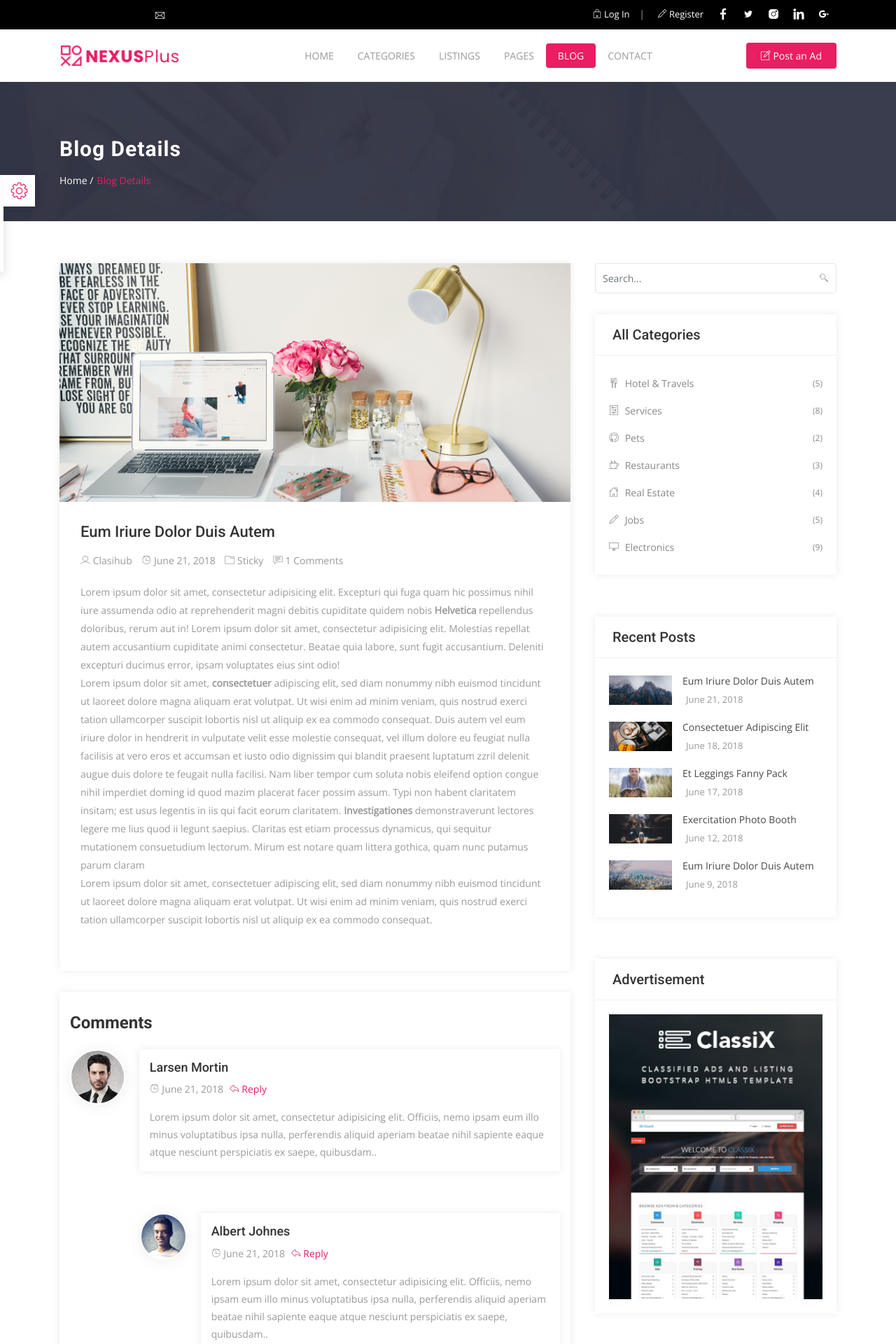
After one commit to muhammadaminusmonov/nexus-plus, a Django app: template scr/templates/single-post.html in a window 1280 px wide. The commit adds this page. Shown: the top 1920 px of the page at 70% size. Run offline with Django 5.2, Linux system fonts and the light colour scheme; the template is opened without the code that fills it, so the values that code supplies are empty; some libraries are stand-ins or nearby versions; some web fonts are replaced.

```diff
--- a/scr/blog/urls.py
+++ b/scr/blog/urls.py
@@ -1,6 +1,7 @@
 from django.urls import path
-from .views import blogs
+from .views import blogs, blog_detail
 
 urlpatterns = [
     path('', blogs, name='blogs'),
+    path('<int:pk>/<slug:slug>', blog_detail, name='blog_detail')
 ]
--- /dev/null
+++ b/scr/category/urls.py
@@ -0,0 +1,6 @@
+from django.urls import path
+from .views import category_form
+
+urlpatterns = [
+    path('', category_form, name='category_form'),
+]
--- a/scr/nexus/urls.py
+++ b/scr/nexus/urls.py
@@ -20,6 +20,7 @@ from django.conf import settings
 from django.conf.urls.static import static
 
 urlpatterns = [
+    path('category/', include('category.urls')),
     path('admin/', admin.site.urls),
     path('', include('main.urls')),
     path("products/", include("product.urls")),
--- a/scr/templates/blogs.html
+++ b/scr/templates/blogs.html
@@ -75,7 +75,7 @@
 
                             {% if page_obj.has_next %}
                                 {% for i in page_obj.paginator.page_range %}
-                                    {% if i > page_obj.number and i <= page_obj.number|add:"2" %}
+                                    {% if i > page_obj.number and i <= page_obj.number|add:"2 " %}
                                         <li class="page-item">
                                             <a class="page-link" href="?page={{ i }}">{{ i }}</a>
                                         </li>
--- a/scr/templates/products.html
+++ b/scr/templates/products.html
@@ -1,5 +1,5 @@
 {% extends "base.html" %}
-{% load static %}
+<!--{% load static %}-->
 {% block banner %}
 
 <div id="hero-area">
--- /dev/null
+++ b/scr/templates/single-post.html
@@ -0,0 +1,550 @@
+<!DOCTYPE html>
+<html lang="en">
+
+<head>
+
+<meta charset="utf-8">
+<meta name="viewport" content="width=device-width, initial-scale=1, shrink-to-fit=no">
+<title>NexusPlus - Classified Ads and Listing Template</title>
+
+<link rel="stylesheet" type="text/css" href="assets/css/bootstrap.min.css">
+
+<link rel="stylesheet" type="text/css" href="assets/fonts/line-icons.css">
+
+<link rel="stylesheet" type="text/css" href="assets/css/slicknav.css">
+
+<link rel="stylesheet" type="text/css" href="assets/css/color-switcher.css">
+
+<link rel="stylesheet" type="text/css" href="assets/css/animate.css">
+
+<link rel="stylesheet" type="text/css" href="assets/css/owl.carousel.css">
+
+<link rel="stylesheet" type="text/css" href="assets/css/main.css">
+
+<link rel="stylesheet" type="text/css" href="assets/css/responsive.css">
+</head>
+<body>
+
+<header id="header-wrap">
+
+<div class="top-bar">
+<div class="container">
+<div class="row">
+<div class="col-lg-7 col-md-5 col-xs-12">
+
+<ul class="list-inline">
+<li><i class="lni-phone"></i> +0123 456 789</li>
+<li><i class="lni-envelope"></i> <a href="http://preview.uideck.com/cdn-cgi/l/email-protection" class="__cf_email__" data-cfemail="55262025253a2721153238343c397b363a38">[email&#160;protected]</a></li>
+</ul>
+
+</div>
+<div class="col-lg-5 col-md-7 col-xs-12">
+<div class="roof-social float-right">
+<a class="facebook" href="#"><i class="lni-facebook-filled"></i></a>
+<a class="twitter" href="#"><i class="lni-twitter-filled"></i></a>
+<a class="instagram" href="#"><i class="lni-instagram-filled"></i></a>
+<a class="linkedin" href="#"><i class="lni-linkedin-fill"></i></a>
+<a class="google" href="#"><i class="lni-google-plus"></i></a>
+</div>
+<div class="header-top-right float-right">
+<a href="login.html" class="header-top-button"><i class="lni-lock"></i> Log In</a> |
+<a href="register.html" class="header-top-button"><i class="lni-pencil"></i> Register</a>
+</div>
+</div>
+</div>
+</div>
+</div>
+
+
+<nav class="navbar navbar-expand-lg bg-white fixed-top scrolling-navbar">
+<div class="container">
+
+<div class="navbar-header">
+<button class="navbar-toggler" type="button" data-toggle="collapse" data-target="#main-navbar" aria-controls="main-navbar" aria-expanded="false" aria-label="Toggle navigation">
+<span class="navbar-toggler-icon"></span>
+<span class="lni-menu"></span>
+<span class="lni-menu"></span>
+<span class="lni-menu"></span>
+</button>
+<a href="index-2.html" class="navbar-brand"><img src="assets/img/logo.png" alt=""></a>
+</div>
+<div class="collapse navbar-collapse" id="main-navbar">
+<ul class="navbar-nav mr-auto w-100 justify-content-center">
+<li class="nav-item dropdown">
+<a class="nav-link dropdown-toggle" href="#" data-toggle="dropdown" aria-haspopup="true" aria-expanded="false">
+Home
+</a>
+<div class="dropdown-menu">
+<a class="dropdown-item" href="index-2.html">Home 1</a>
+<a class="dropdown-item" href="index-3.html">Home 2</a>
+</div>
+</li>
+<li class="nav-item">
+<a class="nav-link" href="category.html">
+Categories
+</a>
+</li>
+<li class="nav-item dropdown">
+<a class="nav-link dropdown-toggle" href="#" data-toggle="dropdown" aria-haspopup="true" aria-expanded="false">
+Listings
+</a>
+<div class="dropdown-menu">
+<a class="dropdown-item" href="adlistinggrid.html">Ad Grid</a>
+<a class="dropdown-item" href="adlistinglist.html">Ad Listing</a>
+<a class="dropdown-item" href="ads-details.html">Listing Detail</a>
+</div>
+</li>
+<li class="nav-item dropdown">
+<a class="nav-link dropdown-toggle" href="#" data-toggle="dropdown" aria-haspopup="true" aria-expanded="false">
+Pages
+</a>
+<div class="dropdown-menu">
+<a class="dropdown-item" href="about.html">About Us</a>
+<a class="dropdown-item" href="services.html">Services</a>
+<a class="dropdown-item" href="ads-details.html">Ads Details</a>
+<a class="dropdown-item" href="post-ads.html">Ads Post</a>
+<a class="dropdown-item" href="pricing.html">Packages</a>
+<a class="dropdown-item" href="testimonial.html">Testimonial</a>
+<a class="dropdown-item" href="faq.html">FAQ</a>
+<a class="dropdown-item" href="404.html">404</a>
+</div>
+</li>
+<li class="nav-item dropdown active">
+<a class="nav-link dropdown-toggle" href="#" data-toggle="dropdown" aria-haspopup="true" aria-expanded="false">
+Blog
+</a>
+<div class="dropdown-menu">
+<a class="dropdown-item" href="blog.html">Blog - Right Sidebar</a>
+<a class="dropdown-item" href="blog-left-sidebar.html">Blog - Left Sidebar</a>
+<a class="dropdown-item" href="blog-grid-full-width.html"> Blog full width </a>
+<a class="dropdown-item active" href="single-post.html">Blog Details</a>
+</div>
+</li>
+<li class="nav-item">
+<a class="nav-link" href="contact.html">
+Contact
+</a>
+</li>
+</ul>
+<div class="post-btn">
+<a class="btn btn-common" href="post-ads.html"><i class="lni-pencil-alt"></i> Post an Ad</a>
+</div>
+</div>
+</div>
+
+<ul class="mobile-menu">
+<li>
+<a href="#">
+Home
+</a>
+<ul class="dropdown">
+<li><a href="index-2.html">Home 1</a></li>
+<li><a href="index-3.html">Home 2</a></li>
+</ul>
+</li>
+<li>
+<a href="category.html">Categories</a>
+</li>
+<li>
+<a href="#">
+Listings
+</a>
+<ul class="dropdown">
+<li><a href="adlistinggrid.html">Ad Grid</a></li>
+<li><a href="adlistinglist.html">Ad Listing</a></li>
+<li><a href="ads-details.html">Listing Detail</a></li>
+</ul>
+</li>
+<li>
+<a href="#">Pages</a>
+<ul class="dropdown">
+<li><a href="about.html">About Us</a></li>
+<li><a href="services.html">Services</a></li>
+<li><a href="ads-details.html">Ads Details</a></li>
+<li><a href="post-ads.html">Ads Post</a></li>
+<li><a href="pricing.html">Packages</a></li>
+<li><a href="testimonial.html">Testimonial</a></li>
+<li><a href="faq.html">FAQ</a></li>
+<li><a href="404.html">404</a></li>
+</ul>
+</li>
+<li>
+<a class="active" href="#">Blog</a>
+<ul class="dropdown">
+<li><a href="blog.html">Blog - Right Sidebar</a></li>
+<li><a href="blog-left-sidebar.html">Blog - Left Sidebar</a></li>
+ <li><a href="blog-grid-full-width.html"> Blog full width </a></li>
+<li><a class="active" href="single-post.html">Blog Details</a></li>
+</ul>
+</li>
+<li>
+<a href="contact.html">Contact Us</a>
+</li>
+</ul>
+
+</nav>
+
+</header>
+
+
+<div class="page-header" style="background: url(assets/img/banner1.jpg);">
+<div class="container">
+<div class="row">
+<div class="col-md-12">
+<div class="breadcrumb-wrapper">
+<h2 class="product-title">Blog Details</h2>
+<ol class="breadcrumb">
+<li><a href="#">Home /</a></li>
+<li class="current">Blog Details</li>
+</ol>
+</div>
+</div>
+</div>
+</div>
+</div>
+
+
+<div id="content" class="section-padding">
+<div class="container">
+<div class="row">
+<div class="col-lg-8 col-md-12 col-xs-12">
+
+<div class="blog-post single-post">
+
+<div class="post-thumb">
+<a href="#"><img class="img-fluid" src="assets/img/blog/blog1.jpg" alt=""></a>
+<div class="hover-wrap">
+</div>
+</div>
+
+
+<div class="post-content">
+<h2 class="post-title"><a href="single-post.html">Eum Iriure Dolor Duis Autem</a></h2>
+<div class="meta">
+<span class="meta-part"><a href="#"><i class="lni-user"></i> Clasihub</a></span>
+<span class="meta-part"><a href="#"><i class="lni-alarm-clock"></i> June 21, 2018</a></span>
+<span class="meta-part"><a href="#"><i class="lni-folder"></i> Sticky</a></span>
+<span class="meta-part"><a href="#"><i class="lni-comments-alt"></i> 1 Comments</a></span>
+</div>
+<div class="entry-summary">
+<p>Lorem ipsum dolor sit amet, consectetur adipisicing elit. Excepturi qui fuga quam hic possimus nihil iure assumenda odio at reprehenderit magni debitis cupiditate quidem nobis <strong>Helvetica</strong> repellendus doloribus, rerum aut in! Lorem ipsum dolor sit amet, consectetur adipisicing elit. Molestias repellat autem accusantium cupiditate animi consectetur. Beatae quia labore, sunt fugit accusantium. Deleniti excepturi ducimus error, ipsam voluptates eius sint odio!</p>
+<p>Lorem ipsum dolor sit amet, <strong>consectetuer</strong> adipiscing elit, sed diam nonummy nibh euismod tincidunt ut laoreet dolore magna aliquam erat volutpat. Ut wisi enim ad minim veniam, quis nostrud exerci tation ullamcorper suscipit lobortis nisl ut aliquip ex ea commodo consequat. Duis autem vel eum iriure dolor in hendrerit in vulputate velit esse molestie consequat, vel illum dolore eu feugiat nulla facilisis at vero eros et accumsan et iusto odio dignissim qui blandit praesent luptatum zzril delenit augue duis dolore te feugait nulla facilisi. Nam liber tempor cum soluta nobis eleifend option congue nihil imperdiet doming id quod mazim placerat facer possim assum. Typi non habent claritatem insitam; est usus legentis in iis qui facit eorum claritatem. <strong>Investigationes</strong> demonstraverunt lectores legere me lius quod ii legunt saepius. Claritas est etiam processus dynamicus, qui sequitur mutationem consuetudium lectorum. Mirum est notare quam littera gothica, quam nunc putamus parum claram</p>
+<p>Lorem ipsum dolor sit amet, consectetuer adipiscing elit, sed diam nonummy nibh euismod tincidunt ut laoreet dolore magna aliquam erat volutpat. Ut wisi enim ad minim veniam, quis nostrud exerci tation ullamcorper suscipit lobortis nisl ut aliquip ex ea commodo consequat.</p>
+</div>
+</div>
+
+</div>
+
+
+<div id="comments">
+<div class="comment-box">
+<h3>Comments</h3>
+<ol class="comments-list">
+<li>
+<div class="media">
+<div class="thumb-left">
+<a href="#">
+<img class="img-fluid" src="assets/img/blog/user1.jpg" alt="">
+</a>
+</div>
+<div class="info-body">
+<div class="media-heading">
+<h4 class="name">Larsen Mortin</h4>
+<span class="comment-date"><i class="lni-alarm-clock"></i> June 21, 2018</span>
+<a href="#" class="reply-link"><i class="lni-reply"></i> Reply</a>
+</div>
+<p>Lorem ipsum dolor sit amet, consectetur adipisicing elit. Officiis, nemo ipsam eum illo minus voluptatibus ipsa nulla, perferendis aliquid aperiam beatae nihil sapiente eaque atque nesciunt perspiciatis ex saepe, quibusdam..</p>
+</div>
+</div>
+<ul>
+<li>
+<div class="media">
+<div class="thumb-left">
+<a href="#">
+<img class="img-fluid" src="assets/img/blog/user2.jpg" alt="">
+</a>
+</div>
+<div class="info-body">
+<div class="media-heading">
+<h4 class="name">Albert Johnes</h4>
+<span class="comment-date"><i class="lni-alarm-clock"></i> June 21, 2018</span>
+<a href="#" class="reply-link"><i class="lni-reply"></i> Reply</a>
+</div>
+<p>Lorem ipsum dolor sit amet, consectetur adipisicing elit. Officiis, nemo ipsam eum illo minus voluptatibus ipsa nulla, perferendis aliquid aperiam beatae nihil sapiente eaque atque nesciunt perspiciatis ex saepe, quibusdam..</p>
+</div>
+</div>
+</li>
+</ul>
+</li>
+<li>
+<div class="media">
+<div class="thumb-left">
+<a href="#">
+<img class="img-fluid" src="assets/img/blog/user3.jpg" alt="">
+</a>
+</div>
+<div class="info-body">
+<div class="media-heading">
+<h4 class="name">Steven Hawkins</h4>
+<span class="comment-date"><i class="lni-alarm-clock"></i> June 21, 2018</span>
+<a href="#" class="reply-link"><i class="lni-reply"></i> Reply</a>
+</div>
+<p>Lorem ipsum dolor sit amet, consectetur adipisicing elit. Officiis, nemo ipsam eum illo minus voluptatibus ipsa nulla, perferendis aliquid aperiam beatae nihil sapiente eaque atque nesciunt perspiciatis ex saepe, quibusdam..</p>
+</div>
+</div>
+</li>
+</ol>
+
+<div id="respond">
+<h2 class="respond-title">Leave A Comment</h2>
+<form action="#">
+<div class="row">
+<div class="col-lg-6 col-md-6 col-xs-12">
+<div class="form-group">
+<input id="author" class="form-control" name="author" type="text" value="" size="30" placeholder="Your Name">
+</div>
+ </div>
+<div class="col-lg-6 col-md-6 col-xs-12">
+<div class="form-group">
+<input id="email" class="form-control" name="author" type="text" value="" size="30" placeholder="Your E-Mail">
+</div>
+</div>
+</div>
+<div class="row">
+<div class="col-lg-12 col-md-12col-xs-12">
+<div class="form-group">
+<textarea id="comment" class="form-control" name="comment" cols="45" rows="8" placeholder="Massage..."></textarea>
+</div>
+<button type="submit" id="submit" class="btn btn-common">Post Comment</button>
+</div>
+</div>
+</form>
+</div>
+
+</div>
+</div>
+
+</div>
+
+<aside id="sidebar" class="col-lg-4 col-md-12 col-xs-12 right-sidebar">
+
+<div class="widget_search">
+<form id="search-form">
+<input type="search" class="form-control" autocomplete="off" name="s" placeholder="Search..." id="search-input" value="">
+<button type="submit" id="search-submit" class="search-btn"><i class="lni-search"></i></button>
+</form>
+</div>
+
+<div class="widget categories">
+<h4 class="widget-title">All Categories</h4>
+<ul class="categories-list">
+<li>
+<a href="#">
+<i class="lni-dinner"></i>
+Hotel & Travels <span class="category-counter">(5)</span>
+</a>
+</li>
+<li>
+<a href="#">
+<i class="lni-control-panel"></i>
+Services <span class="category-counter">(8)</span>
+</a>
+</li>
+<li>
+<a href="#">
+<i class="lni-github"></i>
+Pets <span class="category-counter">(2)</span>
+</a>
+</li>
+<li>
+<a href="#">
+<i class="lni-coffee-cup"></i>
+Restaurants <span class="category-counter">(3)</span>
+</a>
+</li>
+<li>
+<a href="#">
+<i class="lni-home"></i>
+Real Estate <span class="category-counter">(4)</span>
+</a>
+</li>
+<li>
+<a href="#">
+<i class="lni-pencil"></i>
+Jobs <span class="category-counter">(5)</span>
+</a>
+</li>
+<li>
+<a href="#">
+<i class="lni-display"></i>
+Electronics <span class="category-counter">(9)</span>
+</a>
+</li>
+</ul>
+</div>
+
+<div class="widget widget-popular-posts">
+<h4 class="widget-title">Recent Posts</h4>
+<ul class="posts-list">
+<li>
+<div class="widget-thumb">
+<a href="#"><img src="assets/img/blog/thumb1.jpg" alt="" /></a>
+</div>
+<div class="widget-content">
+<a href="#">Eum Iriure Dolor Duis Autem</a>
+<span><i class="icon-calendar"></i>June 21, 2018</span>
+</div>
+<div class="clearfix"></div>
+</li>
+<li>
+<div class="widget-thumb">
+<a href="#"><img src="assets/img/blog/thumb2.jpg" alt="" /></a>
+ </div>
+<div class="widget-content">
+<a href="#">Consectetuer Adipiscing Elit</a>
+<span><i class="icon-calendar"></i>June 18, 2018</span>
+</div>
+<div class="clearfix"></div>
+</li>
+<li>
+<div class="widget-thumb">
+<a href="#"><img src="assets/img/blog/thumb3.jpg" alt="" /></a>
+</div>
+<div class="widget-content">
+<a href="#">Et Leggings Fanny Pack</a>
+<span><i class="icon-calendar"></i>June 17, 2018</span>
+</div>
+<div class="clearfix"></div>
+</li>
+<li>
+<div class="widget-thumb">
+<a href="#"><img src="assets/img/blog/thumb4.jpg" alt="" /></a>
+</div>
+<div class="widget-content">
+<a href="#">Exercitation Photo Booth</a>
+<span><i class="icon-calendar"></i>June 12, 2018</span>
+</div>
+<div class="clearfix"></div>
+</li>
+<li>
+<div class="widget-thumb">
+<a href="#"><img src="assets/img/blog/thumb5.jpg" alt="" /></a>
+</div>
+<div class="widget-content">
+<a href="#">Eum Iriure Dolor Duis Autem</a>
+<span><i class="icon-calendar"></i>June 9, 2018</span>
+</div>
+<div class="clearfix"></div>
+</li>
+</ul>
+</div>
+<div class="widget">
+<h4 class="widget-title">Advertisement</h4>
+<div class="add-box">
+<img src="assets/img/img1.jpg" alt="">
+</div>
+</div>
+</aside>
+
+</div>
+</div>
+</div>
+
+
+<footer>
+
+<section class="footer-Content">
+<div class="container">
+<div class="row">
+<div class="col-lg-4 col-md-4 col-xs-6 col-mb-12">
+<div class="widget">
+<div class="footer-logo"><img src="assets/img/logo.png" alt=""></div>
+<div class="textwidget">
+<p>Nemo enim ipsam voluptatem quia voluptas sit aspernatur aut odit aut fugit, sed quia consequuntur magni dolores eos qui ratione voluptatem sequi nesciunt consectetur, adipisci velit.</p>
+</div>
+<ul class="mt-3 footer-social">
+<li><a class="facebook" href="#"><i class="lni-facebook-filled"></i></a></li>
+<li><a class="twitter" href="#"><i class="lni-twitter-filled"></i></a></li>
+<li><a class="linkedin" href="#"><i class="lni-linkedin-fill"></i></a></li>
+<li><a class="google-plus" href="#"><i class="lni-google-plus"></i></a></li>
+</ul>
+</div>
+</div>
+<div class="col-lg-4 col-md-4 col-xs-6 col-mb-12">
+<div class="widget">
+<h3 class="block-title">Quick Link</h3>
+<ul class="menu">
+<li><a href="#">- About Us</a></li>
+<li><a href="#">- Blog</a></li>
+<li><a href="#">- Events</a></li>
+<li><a href="#">- Shop</a></li>
+<li><a href="#">- FAQ's</a></li>
+<li><a href="#">- About Us</a></li>
+<li><a href="#">- Blog</a></li>
+<li><a href="#">- Events</a></li>
+<li><a href="#">- Shop</a></li>
+<li><a href="#">- FAQ's</a></li>
+</ul>
+</div>
+</div>
+<div class="col-lg-4 col-md-4 col-xs-6 col-mb-12">
+<div class="widget">
+<h3 class="block-title">Contact Info</h3>
+<ul class="contact-footer">
+<li>
+<strong><i class="lni-phone"></i></strong><span>+1 555 444 66647 <br> +1 555 444 66647</span>
+</li>
+<li>
+<strong><i class="lni-envelope"></i></strong><span><a href="http://preview.uideck.com/cdn-cgi/l/email-protection" class="__cf_email__" data-cfemail="21424e4f55404255614c40484d0f424e4c">[email&#160;protected]</a> <br> <a href="http://preview.uideck.com/cdn-cgi/l/email-protection" class="__cf_email__" data-cfemail="daa9afaaaab5a8ae9ab7bbb3b6f4b9b5b7">[email&#160;protected]</a></span>
+</li>
+<li>
+<strong><i class="lni-map-marker"></i></strong><span><a href="#">9870 St Vincent Place, Glasgow, DC 45 <br>Fr 45</a></span>
+</li>
+</ul>
+</div>
+</div>
+</div>
+</div>
+</section>
+
+
+<div id="copyright">
+<div class="container">
+<div class="row">
+<div class="col-md-12">
+<div class="site-info text-center">
+<p><a href="https://templatespoint.net/" rel="nofollow">Templates Point</a></p>
+</div>
+</div>
+</div>
+</div>
+</div>
+
+</footer>
+
+
+<a href="#" class="back-to-top">
+<i class="lni-chevron-up"></i>
+</a>
+
+<script data-cfasync="false" src="../../cdn-cgi/scripts/5c5dd728/cloudflare-static/email-decode.min.js"></script><script src="assets/js/jquery-min.js"></script>
+<script src="assets/js/popper.min.js"></script>
+<script src="assets/js/bootstrap.min.js"></script>
+<script src="assets/js/color-switcher.js"></script>
+<script src="assets/js/jquery.counterup.min.js"></script>
+<script src="assets/js/waypoints.min.js"></script>
+<script src="assets/js/wow.js"></script>
+<script src="assets/js/owl.carousel.min.js"></script>
+<script src="assets/js/jquery.slicknav.js"></script>
+<script src="assets/js/main.js"></script>
+<script src="assets/js/form-validator.min.js"></script>
+<script src="assets/js/contact-form-script.min.js"></script>
+<script src="assets/js/summernote.js"></script>
+
+<div id="preloader">
+<div class="loader" id="loader-1"></div>
+</div>
+
+</body>
+
+</html>
```
Also changed, not shown: scr/blog/models.py (+7 -0 lines), scr/blog/views.py (+7 -0 lines), scr/category/forms.py (added, +7 -0 lines), scr/category/views.py (+12 -1 lines), scr/templates/category_form.html (added, +14 -0 lines), scr/blog/migrations/0005_blog_slug.py (added), scr/blog/migrations/0006_alter_blog_slug.py (added), scr/blog/migrations/0007_alter_blog_slug.py (added), scr/category/migrations/0004_alter_category_parent.py (added).
